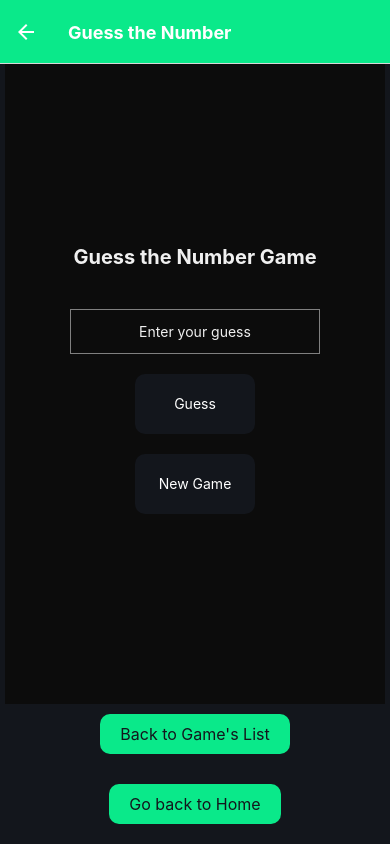
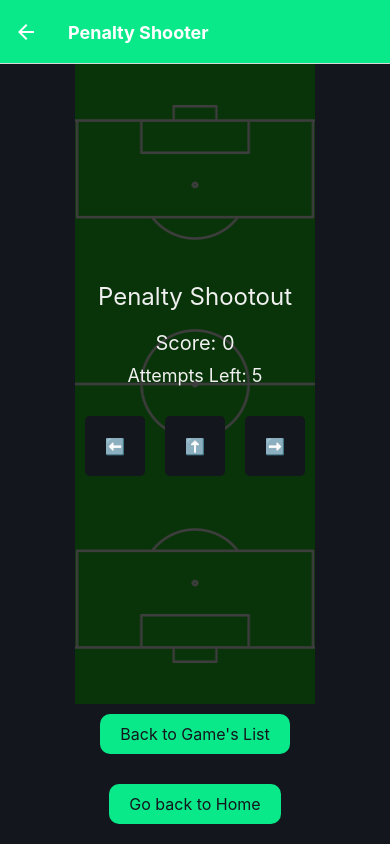
Before and after one commit to jolimadev2/updateApp3Games, a React Native app: screen /Game3 in a window 390 px wide. Built offline with nearby package versions, Linux system fonts and the light colour scheme.

Commit message:
updated new game for Football times(in progress)

```diff
--- a/App.jsx
+++ b/App.jsx
@@ -48,7 +48,7 @@ function App() {
         }} />
         <Stack.Screen name="Game3" component={Game3Screen}
          options={{
-          title: "Guess the Number",
+          title: "Penalty Shooter",
           headerStyle: styles.headerStyle,
           headerTintColor: "#fff",
           headerTitleStyle: styles.headerTitleStyle,
--- a/components/NumberGuessingGame.jsx
+++ /dev/null
@@ -1,107 +0,0 @@
-import React, { useState, useEffect } from "react";
-import { View, Text, Button, TextInput, Alert, StyleSheet,TouchableOpacity } from "react-native";
-
-const NumberGuessingGame = () => {
-  const [secretNumber, setSecretNumber] = useState(generateRandomNumber());
-  const [userGuess, setUserGuess] = useState("");
-  const [feedback, setFeedback] = useState("");
-  const [attempts, setAttempts] = useState(0);
-  const [newGame, setNewGame] = useState(false);
-  function generateRandomNumber() {
-    return Math.floor(Math.random() * 100) + 1;
-  }
-
-  useEffect(() => {
-    setSecretNumber(generateRandomNumber());
-    setFeedback("");
-    setUserGuess("");
-    setAttempts(0);
-  }, [newGame]);
-
-  const handleGuess = () => {
-    const guess = parseInt(userGuess);
-
-    if (isNaN(guess) || guess < 1 || guess > 100) {
-      Alert.alert("Invalid Guess", "Please enter a number between 1 and 100.");
-      return;
-    }
-
-    setAttempts(attempts + 1);
-
-    if (guess === secretNumber) {
-      setFeedback(`Congratulations! You guessed the number in ${attempts} attempts.`);
-      Alert.alert("Congratulations", `You guessed the number in ${attempts} attempts.`);
-      setNewGame(!newGame);
-    } else if (guess < secretNumber) {
-      setFeedback("Try a higher number!");
-    } else {
-      setFeedback("Try a lower number!");
-    }
-
-    setUserGuess("");
-  };
-
-  return (
-    <View style={styles.container}>
-      <Text style={styles.title}>Guess the Number Game</Text>
-      <Text style={styles.feedback}>{feedback}</Text>
-      <TextInput
-        style={styles.input}
-        placeholder="Enter your guess"
-        keyboardType="numeric"
-        value={userGuess}
-        onChangeText={(text) => setUserGuess(text)}
-      />
-      <TouchableOpacity style={styles.button} onPress={handleGuess}>
-        <Text style={styles.buttonText}>Guess</Text>
-      </TouchableOpacity>
-      <TouchableOpacity style={styles.button} onPress={() => setNewGame(!newGame)}>
-        <Text style={styles.buttonText}>New Game</Text>
-      </TouchableOpacity>
-    </View>
-  );
-};
-const styles = StyleSheet.create({
-  container: {
-    flex: 1,
-    width:380,
-    alignItems: "center",
-    justifyContent: "center",
-    backgroundColor: "#0c0c0c", // Color de fondo de pantalla
-  },
-  title: {
-    color:"#f0f0f0",
-    fontSize: 20,
-    fontWeight: "bold",
-    marginBottom: 20,
-  },
-  feedback: {
-    marginBottom: 10,
-  },
-  input: {
-    height: 45,
-    color:"#f0f0f0",
-    borderColor: "gray",
-    borderWidth: 1,
-    marginVertical: 10, // Ajuste vertical
-    padding: 5,
-    width: 250,
-    textAlign: "center",
-  },
-  button: {
-    backgroundColor: "#13161c",
-    justifyContent: "center",
-    alignItems: "center",
-    borderRadius: 10,
-    fontSize: 16,
-    width: 120,
-    height: 60,
-    marginVertical: 10, // Ajuste vertical
-  },
-  buttonText: {
-    color: "white",
-    textAlign: "center",
-  },
-});
-
-export default NumberGuessingGame;
--- /dev/null
+++ b/components/PenaltyShootoutGame.jsx
@@ -0,0 +1,137 @@
+import React, { useState } from "react";
+import {
+  View,
+  Text,
+  TouchableOpacity,
+  StyleSheet,
+  Image,
+  Alert,
+  Animated,
+} from "react-native";
+
+const PenaltyShootoutGame = () => {
+  const [score, setScore] = useState(0);
+  const [attempts, setAttempts] = useState(5);
+  const [gameOver, setGameOver] = useState(false);
+  const [pressAnim] = useState(new Animated.Value(1));
+
+  const handleShoot = (direction) => {
+    const goalkeeperDirection = Math.floor(Math.random() * 3); // 0: izquierda, 1: centro, 2: derecha
+
+    if (direction === goalkeeperDirection) {
+      Alert.alert("Missed!", "🧤 The goalkeeper saved the goal.");
+    } else {
+      Alert.alert("Goal!", "⚽️ You scored!");
+      setScore(score + 1);
+    }
+
+    setAttempts(attempts - 1);
+
+    if (attempts - 1 === 0) {
+      setGameOver(true);
+    }
+  };
+
+  const animatePress = () => {
+    Animated.sequence([
+      Animated.timing(pressAnim, { toValue: 0.8, duration: 100, useNativeDriver: true }),
+      Animated.timing(pressAnim, { toValue: 1, duration: 100, useNativeDriver: true }),
+    ]).start();
+  };
+
+  const resetGame = () => {
+    setScore(0);
+    setAttempts(5);
+    setGameOver(false);
+  };
+
+  if (gameOver) {
+    return (
+      <View style={styles.container}>
+        <Text style={styles.title}>Game Over</Text>
+        <Text style={styles.score}>Score: {score}</Text>
+        <TouchableOpacity style={styles.button} onPress={resetGame}>
+          <Text style={styles.buttonText}>Play Again</Text>
+        </TouchableOpacity>
+      </View>
+    );
+  }
+
+  return (
+    <View style={styles.container}>
+      <Image source={require('../assets/images/soccer-field.png')} style={styles.fieldImage} />
+      <Text style={styles.title}>Penalty Shootout</Text>
+      <Text style={styles.score}>Score: {score}</Text>
+      <Text style={styles.attempts}>Attempts Left: {attempts}</Text>
+      <View style={styles.buttonsContainer}>
+        <AnimatedTouchableOpacity
+          style={[styles.button, { transform: [{ scale: pressAnim }] }]}
+          onPress={() => { handleShoot(0); animatePress(); }}
+        >
+          <Text style={styles.buttonText}>⬅️</Text>
+        </AnimatedTouchableOpacity>
+        <AnimatedTouchableOpacity
+          style={[styles.button, { transform: [{ scale: pressAnim }] }]}
+          onPress={() => { handleShoot(1); animatePress(); }}
+        >
+          <Text style={styles.buttonText}>⬆️</Text>
+        </AnimatedTouchableOpacity>
+        <AnimatedTouchableOpacity
+          style={[styles.button, { transform: [{ scale: pressAnim }] }]}
+          onPress={() => { handleShoot(2); animatePress(); }}
+        >
+          <Text style={styles.buttonText}>➡️</Text>
+        </AnimatedTouchableOpacity>
+      </View>
+    </View>
+  );
+};
+
+const AnimatedTouchableOpacity = Animated.createAnimatedComponent(TouchableOpacity);
+
+const styles = StyleSheet.create({
+  container: {
+    flex: 1,
+    justifyContent: "center",
+    alignItems: "center",
+    backgroundColor: "#0c0c0c",
+  },
+  fieldImage: {
+    position: 'absolute',
+    width: '100%',
+    height: '100%',
+    opacity: 0.2,
+  },
+  title: {
+    fontSize: 24,
+    color: "#f0f0f0",
+    marginBottom: 20,
+  },
+  score: {
+    fontSize: 20,
+    color: "#f0f0f0",
+    marginBottom: 10,
+  },
+  attempts: {
+    fontSize: 18,
+    color: "#f0f0f0",
+    marginBottom: 20,
+  },
+  buttonsContainer: {
+    flexDirection: "row",
+    justifyContent: "space-between",
+  },
+  button: {
+    backgroundColor: "#13161c",
+    padding: 20,
+    margin: 10,
+    borderRadius: 5,
+    alignItems: "center",
+  },
+  buttonText: {
+    color: "#f0f0f0",
+    fontSize: 16,
+  },
+});
+
+export default PenaltyShootoutGame;
--- a/screens/Game3Screen.jsx
+++ b/screens/Game3Screen.jsx
@@ -1,11 +1,11 @@
 import React from "react";
 import { View, Text, Pressable, StyleSheet } from "react-native";
-import NumberGuessingGame from "../components/NumberGuessingGame";
+import PenaltyShootoutGame from "../components/PenaltyShootoutGame";
 
 const Game3Screen = ({ navigation }) => {
   return (
     <View style={styles.container}>
-      <NumberGuessingGame />
+      <PenaltyShootoutGame />
       <View style={styles.buttonContainer}>
         <Pressable style={styles.button} onPress={() => navigation.goBack()}>
           <Text style={styles.buttonText}>Back to Game's List</Text>
--- a/screens/GamesListScreen.jsx
+++ b/screens/GamesListScreen.jsx
@@ -33,7 +33,7 @@ const GamesListScreen = ({ navigation }) => {
           style={styles.button}
           onPress={() => handleOnPress("Game3")}
         >
-          <Text style={styles.buttonText}>Guess the Number</Text>
+          <Text style={styles.buttonText}>Penalty Score</Text>
         </TouchableOpacity>
       </View>
     </View>
```
Also changed, not shown: assets/images/soccer-field.png (added).
